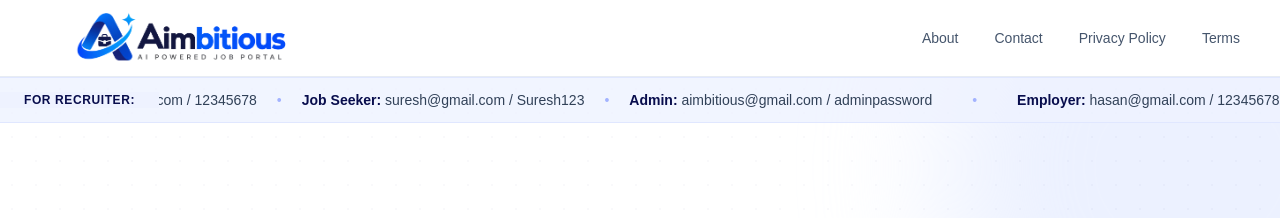
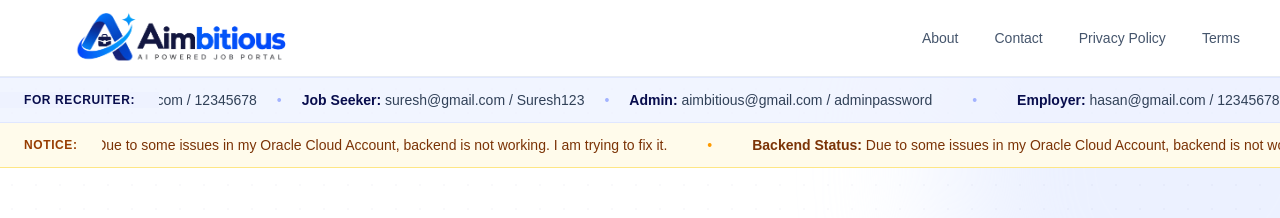
Before and after one commit to abul-hasan-farrukh/job-portal-frontend, a React (Vite) app: page / in a window 1280 px wide. Shown: the top 218 px of the page. Built offline with nearby package versions, Linux system fonts and the light colour scheme.

Commit message:
feat: update Hero component with recruiter and backend status tickers

```diff
--- a/src/components/Hero.jsx
+++ b/src/components/Hero.jsx
@@ -49,6 +49,31 @@ export default function Hero() {
                   </span>
 
                   <span className="mx-5 text-indigo-300">•</span>
+                </div>
+              ))}
+            </div>
+          </div>
+        </div>
+      </div>
+
+      {/* Backend Status Ticker */}
+      <div className="relative z-20 overflow-hidden border-b border-amber-200 bg-amber-50 py-3">
+        <div className="flex items-center">
+          <div className="z-10 shrink-0 bg-amber-50 px-4 text-xs font-bold uppercase tracking-wider text-amber-800 sm:px-6">
+            Notice:
+          </div>
+
+          <div className="min-w-0 flex-1 overflow-hidden">
+            <div className="animate-credentials-ticker flex w-max items-center whitespace-nowrap text-sm text-amber-900">
+              {[1, 2].map((item) => (
+                <div key={item} className="flex shrink-0 items-center">
+                  <span className="mx-5">
+                    <strong>Backend Status:</strong>{" "}
+                    Due to some issues in my Oracle Cloud Account, backend is
+                    not working. I am trying to fix it.
+                  </span>
+
+                  <span className="mx-5 text-amber-500">•</span>
                 </div>
               ))}
             </div>
```
Lines whose indentation alone changed are shown as unchanged.
